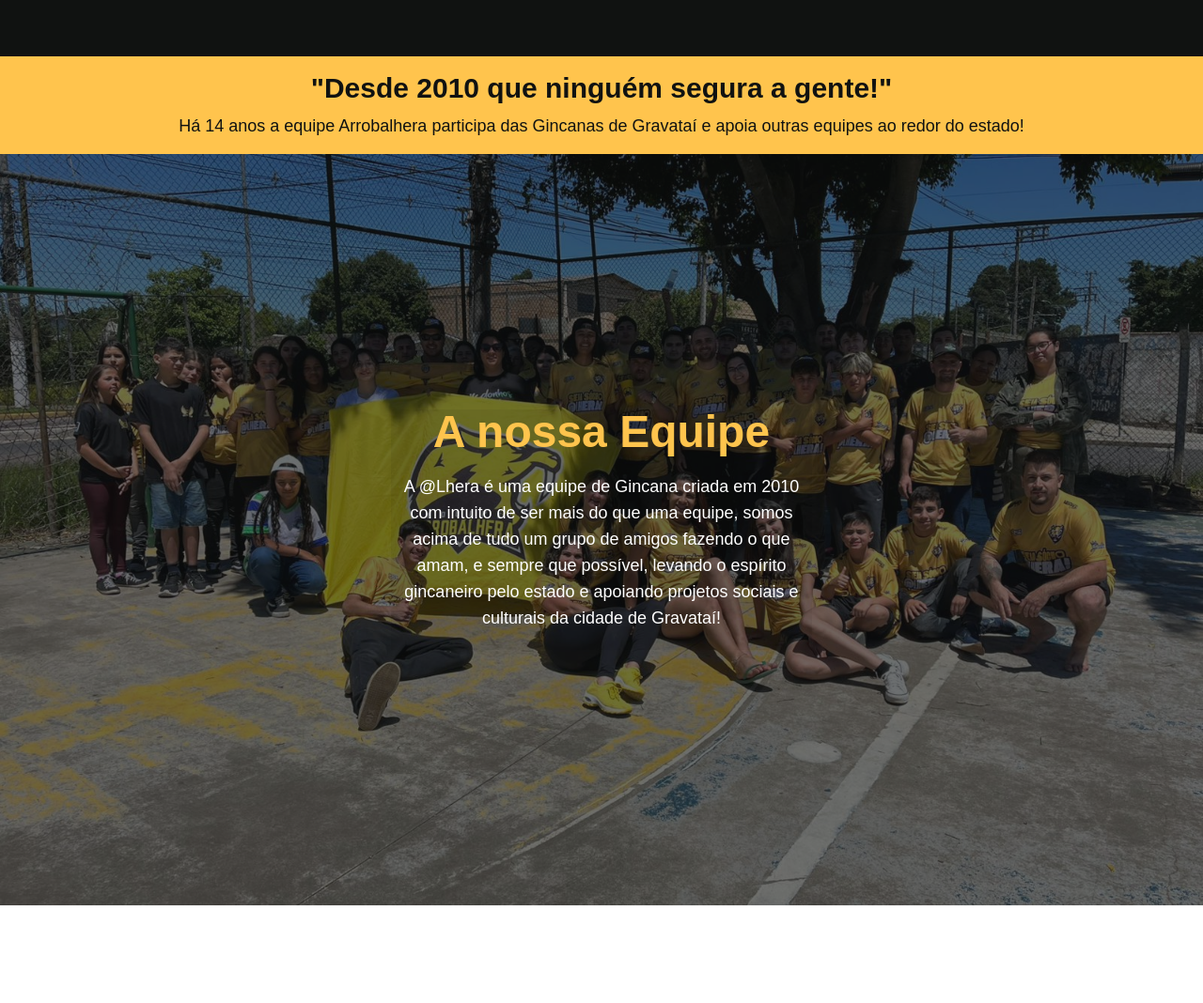
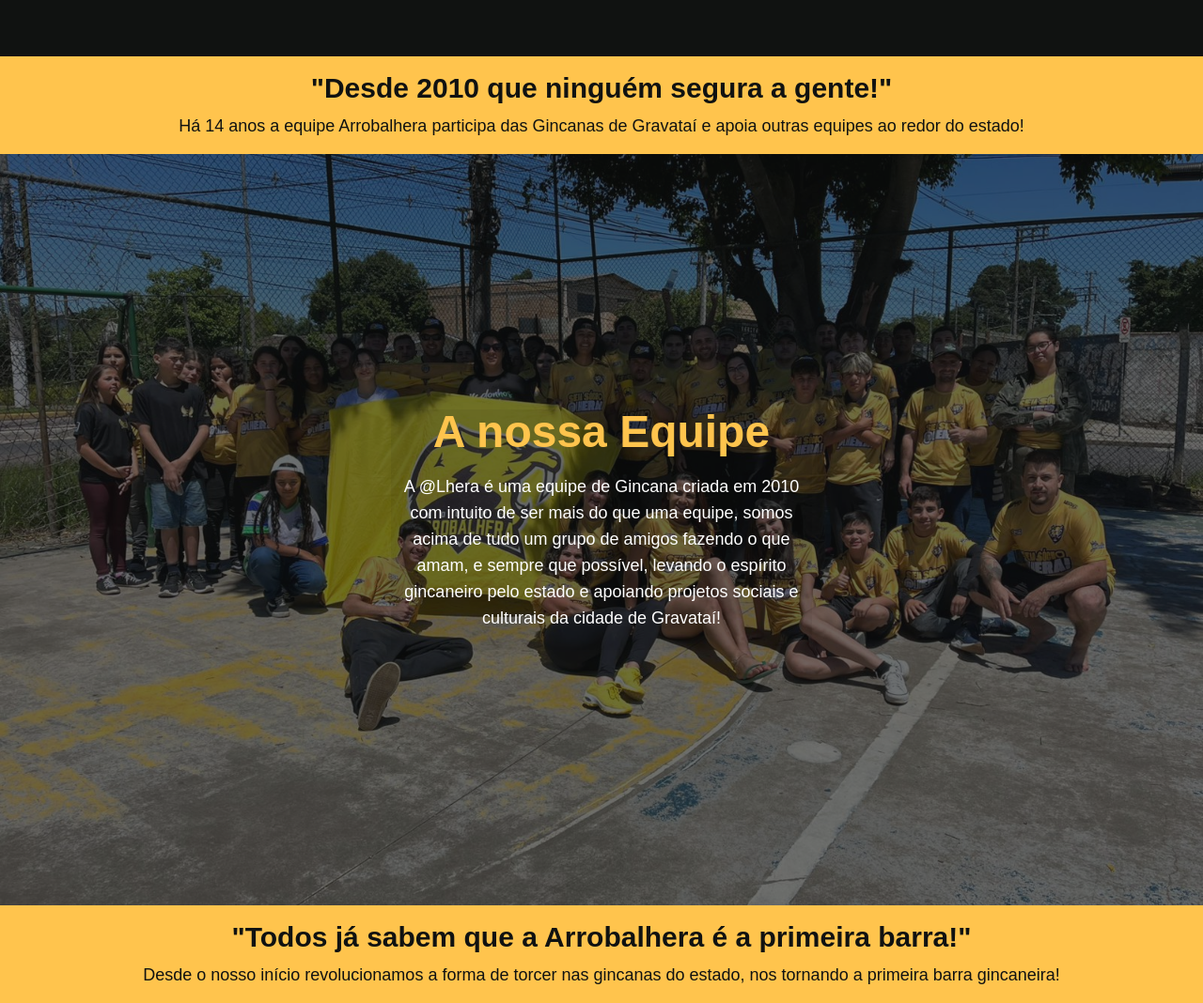
Before and after one commit to christianfonseca03/arrobalhera, a Next.js app: page / in a window 1280 px wide. Shown: the part 936-2004 px from the top of the page at 94% size. Before the commit the page ends 1900 px from the top, so only its background shows below. Built offline with nearby package versions, Linux system fonts and the light colour scheme.

Commit message:
fix: divisor

```diff
--- /dev/null
+++ b/src/app/components/Divisor.tsx
@@ -0,0 +1,16 @@
+interface DivisorProps {
+  titulo: string;
+  frase: string;
+}
+
+export default function Divisor({ titulo, frase }: DivisorProps) {
+  return (
+    <section className="w-full bg-accent h-min text-[#101211]">
+      <h2 className="text-center pt-4 text-3xl font-semibold">
+        {" "}
+        &#34;{titulo}&#34;{" "}
+      </h2>
+      <p className="text-center text-[#101211] pt-2 text-lg pb-4">{frase}</p>
+    </section>
+  );
+}
--- a/src/app/page.tsx
+++ b/src/app/page.tsx
@@ -1,23 +1,24 @@
 import Header from "./components/Header";
 import HeroSection from "./components/HeroSection";
 import Equipe from "./components/Equipe";
+import Divisor from "./components/Divisor";
 
 export default function Home() {
   return (
     <div className="bg-[#101211] h-screen">
       <Header />
       <HeroSection />
-      <section className="w-full bg-accent h-min text-[#101211]">
-        <h2 className="text-center pt-4 text-3xl font-semibold">
-          {" "}
-          &#34;Desde 2010 que ninguém segura a gente!&#34;{" "}
-        </h2>
-        <p className="text-center text-[#101211] pt-2 text-lg pb-4">
-          Há 14 anos a equipe Arrobalhera participa das Gincanas de Gravataí e
-          apoia outras equipes ao redor do estado!
-        </p>
-      </section>
+      <Divisor
+        titulo="Desde 2010 que ninguém segura a gente!"
+        frase="Há 14 anos a equipe Arrobalhera participa das Gincanas de Gravataí e
+          apoia outras equipes ao redor do estado!"
+      />
       <Equipe />
+      <Divisor
+        titulo="Todos já sabem que a Arrobalhera é a primeira barra!"
+        frase="Desde o nosso início revolucionamos a forma de torcer nas gincanas do
+          estado, nos tornando a primeira barra gincaneira!"
+      />
     </div>
   );
 }
```
